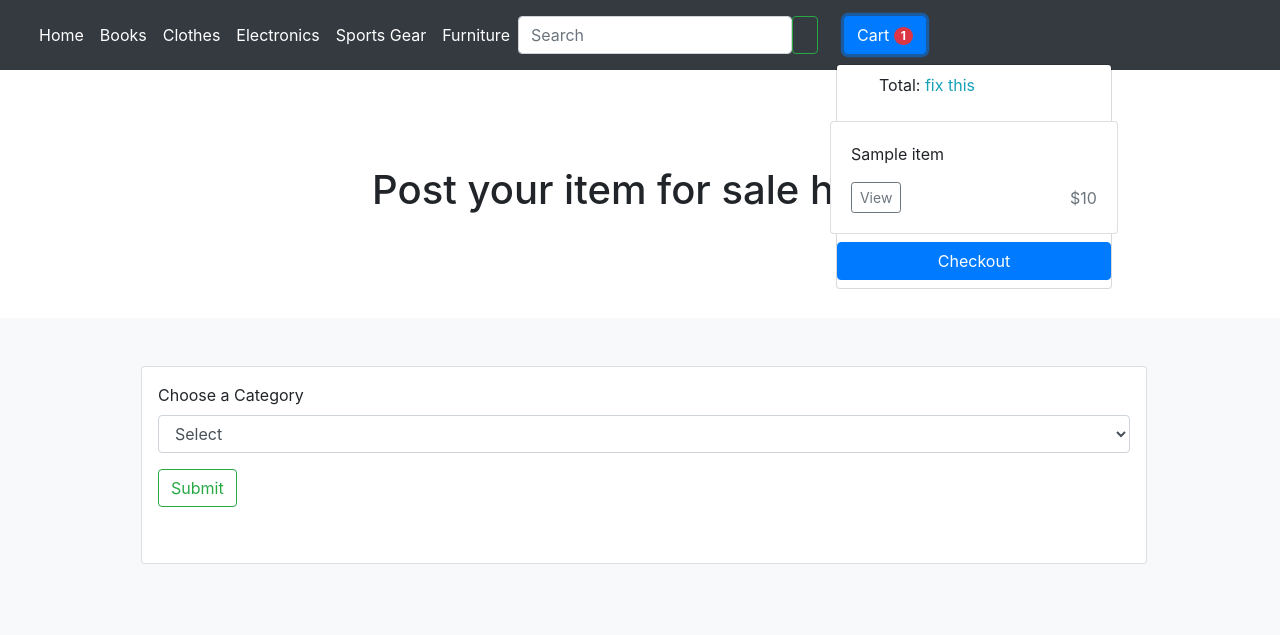
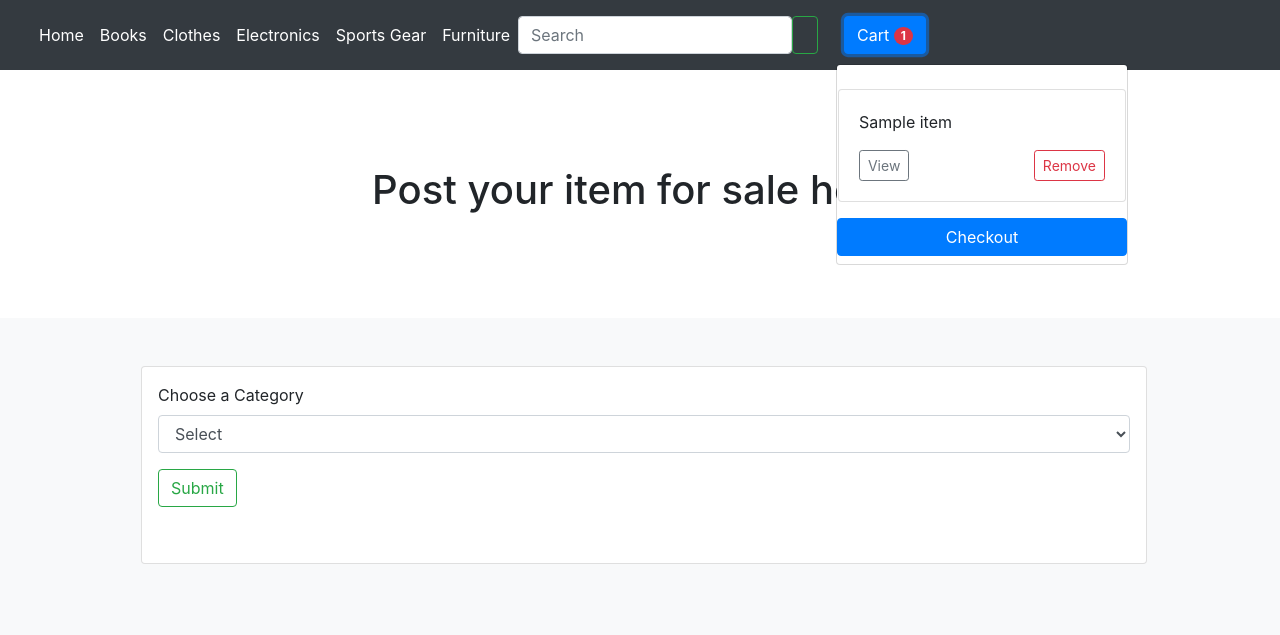
Before and after one commit to elenirotsides/Exchange4Students, a Flask app: template src/templates/sell.html in a window 1280 px wide, after a click that opens the changed part. Shown: the top 635 px of the page. Run offline with Flask 2, Linux system fonts and the light colour scheme; the template is opened without the code that fills it: most values are stand-ins (such as "Sample title", 1, 10 or a date in 2020); some libraries are stand-ins or nearby versions.

Commit message:
added remove button, function not working

```diff
--- a/src/app.py
+++ b/src/app.py
@@ -28,8 +28,12 @@ app.config["UPLOADED_PHOTOS_DEST"] = str(uploadsdir)
 @app.route("/", methods=["GET","POST"])
 def get_home():
     if request.method == "POST":
-        item_id = request.form["add_to_cart"]
-        cart.add_to_cart(item_id)
+        if"add_to_cart" in request.form:
+            item_id = request.form["add_to_cart"]
+            cart.add_to_cart(item_id)
+        if"remove_from_cart" in request.form:
+            item_id = request.form["remove_from_cart"]
+            cart.remove_from_cart(item_id)
     return render_template(
         "/home.html", items=Database.get_all(), cart=cart, listing_title="All Items",
     )
@@ -38,8 +42,12 @@ def get_home():
 @app.route("/books", methods=["GET","POST"])
 def get_books():
     if request.method == "POST":
-        item_id = request.form["add_to_cart"]
-        cart.add_to_cart(item_id)
+        if"add_to_cart" in request.form:
+            item_id = request.form["add_to_cart"]
+            cart.add_to_cart(item_id)
+        if"remove_from_cart" in request.form:
+            item_id = request.form["remove_from_cart"]
+            cart.remove_from_cart(item_id)
     return render_template(
         "/listing.html",
         items=Database.get_item_by_category(Category.BOOK),
@@ -50,8 +58,12 @@ def get_books():
 @app.route("/clothes", methods=["GET","POST"])
 def get_clothes():
     if request.method == "POST":
-        item_id = request.form["add_to_cart"]
-        cart.add_to_cart(item_id)
+        if"add_to_cart" in request.form:
+            item_id = request.form["add_to_cart"]
+            cart.add_to_cart(item_id)
+        if"remove_from_cart" in request.form:
+            item_id = request.form["remove_from_cart"]
+            cart.remove_from_cart(item_id)
     return render_template(
         "/listing.html",
         items=Database.get_item_by_category(Category.CLOTHING),
@@ -62,8 +74,12 @@ def get_clothes():
 @app.route("/electronics", methods=["GET","POST"])
 def get_electronics():
     if request.method == "POST":
-        item_id = request.form["add_to_cart"]
-        cart.add_to_cart(item_id)
+        if"add_to_cart" in request.form:
+            item_id = request.form["add_to_cart"]
+            cart.add_to_cart(item_id)
+        if"remove_from_cart" in request.form:
+            item_id = request.form["remove_from_cart"]
+            cart.remove_from_cart(item_id)
     return render_template(
         "/listing.html",
         items=Database.get_item_by_category(Category.ELECTRONIC),
@@ -74,8 +90,12 @@ def get_electronics():
 @app.route("/sports", methods=["GET","POST"])
 def get_sports():
     if request.method == "POST":
-        item_id = request.form["add_to_cart"]
-        cart.add_to_cart(item_id)
+        if"add_to_cart" in request.form:
+            item_id = request.form["add_to_cart"]
+            cart.add_to_cart(item_id)
+        if"remove_from_cart" in request.form:
+            item_id = request.form["remove_from_cart"]
+            cart.remove_from_cart(item_id)
     return render_template(
         "/listing.html",
         items=Database.get_item_by_category(Category.SPORTS_GEAR),
@@ -86,8 +106,12 @@ def get_sports():
 @app.route("/furniture", methods=["GET","POST"])
 def get_furniture():
     if request.method == "POST":
-        item_id = request.form["add_to_cart"]
-        cart.add_to_cart(item_id)
+        if"add_to_cart" in request.form:
+            item_id = request.form["add_to_cart"]
+            cart.add_to_cart(item_id)
+        if"remove_from_cart" in request.form:
+            item_id = request.form["remove_from_cart"]
+            cart.remove_from_cart(item_id)
     return render_template(
         "/listing.html",
         items=Database.get_item_by_category(Category.FURNITURE),
@@ -203,8 +227,12 @@ def get_view(item_id):
     item = Database.get_item_by_id(item_id)
     if isinstance(item, ClothingItem):
         if request.method == "POST":
-            item_id = request.form["add_to_cart"]
-            cart.add_to_cart(item_id)
+            if"add_to_cart" in request.form:
+                item_id = request.form["add_to_cart"]
+                cart.add_to_cart(item_id)
+            if"remove_from_cart" in request.form:
+                item_id = request.form["remove_from_cart"]
+                cart.remove_from_cart(item_id)
         return render_template(
             "/view_clothing.html",
             item=item,
@@ -220,26 +248,42 @@ def get_view(item_id):
 
     if isinstance(item, BookItem):
         if request.method == "POST":
-            item_id = request.form["add_to_cart"]
-            cart.add_to_cart(item_id)
+            if"add_to_cart" in request.form:
+                item_id = request.form["add_to_cart"]
+                cart.add_to_cart(item_id)
+            if"remove_from_cart" in request.form:
+                item_id = request.form["remove_from_cart"]
+                cart.remove_from_cart(item_id)
         return render_template("/view_book.html", item=item, cart=cart)
 
     if isinstance(item, FurnitureItem):
         if request.method == "POST":
-            item_id = request.form["add_to_cart"]
-            cart.add_to_cart(item_id)
+            if"add_to_cart" in request.form:
+                item_id = request.form["add_to_cart"]
+                cart.add_to_cart(item_id)
+            if"remove_from_cart" in request.form:
+                item_id = request.form["remove_from_cart"]
+                cart.remove_from_cart(item_id)
         return render_template("/view_furniture.html", item=item, cart=cart)
 
     if isinstance(item, ElectronicItem):
         if request.method == "POST":
-            item_id = request.form["add_to_cart"]
-            cart.add_to_cart(item_id)
+            if"add_to_cart" in request.form:
+                item_id = request.form["add_to_cart"]
+                cart.add_to_cart(item_id)
+            if"remove_from_cart" in request.form:
+                item_id = request.form["remove_from_cart"]
+                cart.remove_from_cart(item_id)
         return render_template("/view_electronic.html", item=item, cart=cart)
 
     if isinstance(item, SportsGearItem):
         if request.method == "POST":
-            item_id = request.form["add_to_cart"]
-            cart.add_to_cart(item_id)
+            if"add_to_cart" in request.form:
+                item_id = request.form["add_to_cart"]
+                cart.add_to_cart(item_id)
+            if"remove_from_cart" in request.form:
+                item_id = request.form["remove_from_cart"]
+                cart.remove_from_cart(item_id)
         return render_template(
             "/view_sports_gear.html",
             item=item,
--- a/src/templates/base.html
+++ b/src/templates/base.html
@@ -97,15 +97,7 @@
               <i class="fa fa-shopping-cart" aria-hidden="true"></i> Cart <span
                 class="badge badge-pill badge-danger">{{cart.item_list|length}}</span></button>
             <div class="dropdown-menu">
-              <div class="row total-header-section">
-                <div class="col-lg-3-margin col-md-4-margin col-xs-12-margin d-flex p-2">
-                  <i class="fa fa-shopping-cart" aria-hidden="true"></i>
-                </div>
-                <div class="col-lg-6 col-sm-6 col-6 total-section text-right">
-                  <p>Total: <span class="text-info">fix this</span></p>
-                </div>
-              </div>
-              <div class="row cart-detail">
+              <div class="row cart-detail col-lg-3-margin col-md-4-margin col-xs-12-margin d-flex p-2"">
                 {% if items|length == 0 %}
                 <div class="col-lg-3-margin col-md-4-margin col-xs-12-margin d-flex p-2">
                   <h2 class="text-muted">No Items in Cart</h2>
@@ -120,7 +112,10 @@
                         <div class="btn-group">
                           <a class="btn btn-sm btn-outline-secondary" href="/view/{{item.get_item_id()}}">View</a>
                         </div>
-                        <span class="text-muted" style="font-size: medium;">${{item.get_price()}}</span>
+                        <form method="POST">
+                          <button type="submit" class="btn btn-sm btn-outline-danger">Remove</button>
+                          <input type="hidden" name="remove_from_cart" value="{{item.get_item_id()}}">
+                        </form>
                       </div>
                     </div>
                   </div>
```
Also changed, not shown: src/e4stypes/order_information.py (+6 -2 lines).
